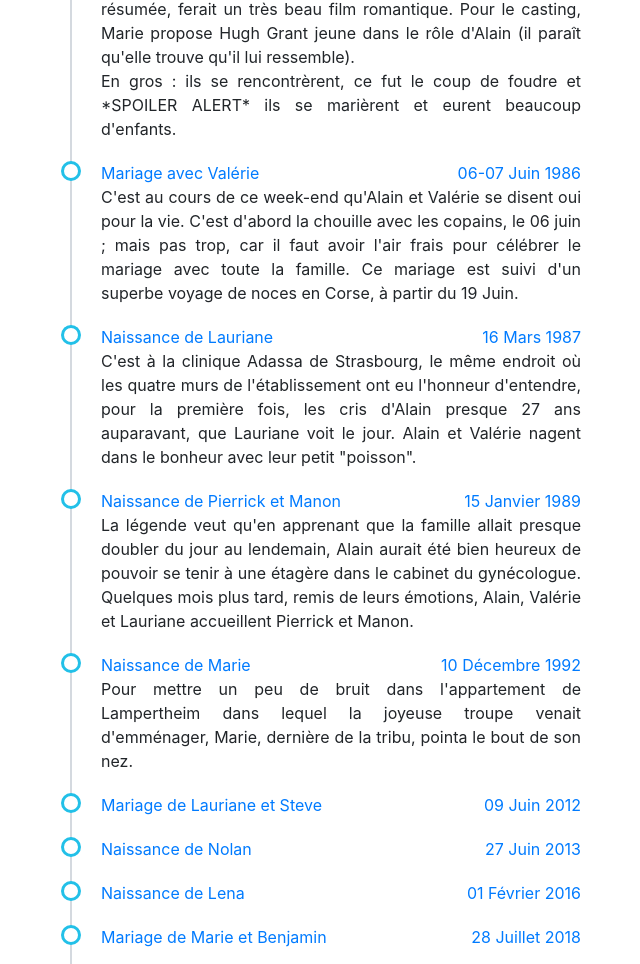
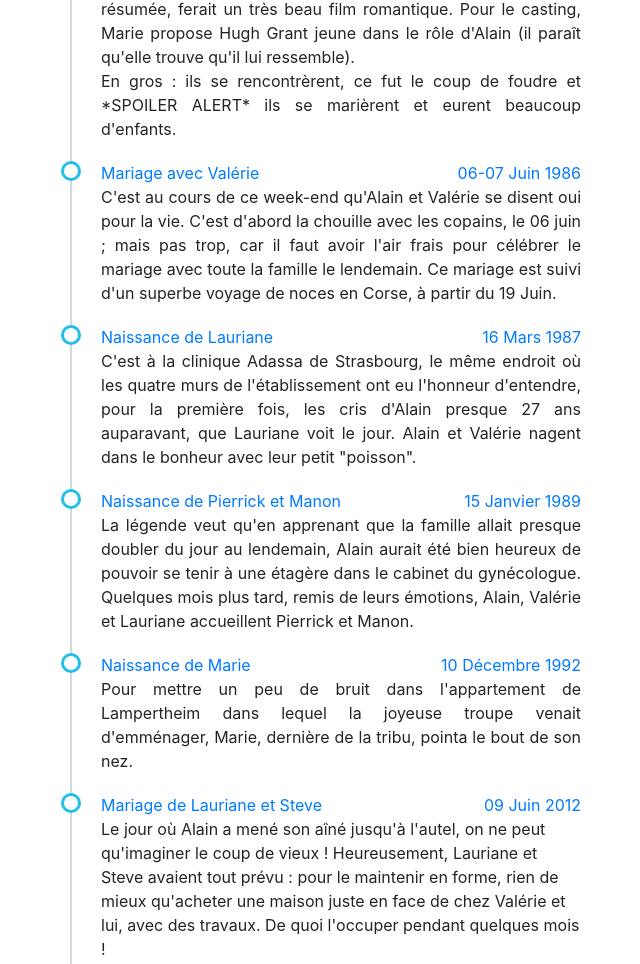
Before and after one commit to punckle/memories, a Symfony app: template templates/about/index.html.twig in a window 1280 px wide. Shown: the part 2976-3940 px from the top of the page, without its empty margins (329-969 px from the left). Run offline with Twig, Linux system fonts and the light colour scheme; the template is opened without the code that fills it, so the values that code supplies are empty; some libraries are stand-ins or nearby versions; some web fonts are replaced.

Commit message:
MAJ timeline

```diff
--- a/templates/about/index.html.twig
+++ b/templates/about/index.html.twig
@@ -113,7 +113,7 @@
                         <p class="text-justify">
                             C'est au cours de ce week-end qu'Alain et Valérie se disent oui pour la vie. C'est d'abord
                             la chouille avec les copains, le 06 juin ; mais pas trop, car il faut avoir l'air frais pour
-                            célébrer le mariage avec toute la famille. Ce mariage est suivi d'un superbe voyage de noces
+                            célébrer le mariage avec toute la famille le lendemain. Ce mariage est suivi d'un superbe voyage de noces
                             en Corse, à partir du 19 Juin.
                         </p>
                     </li>
@@ -147,6 +147,11 @@
                     <li>
                         <a href="#">Mariage de Lauriane et Steve</a>
                         <a href="#" class="float-right">09 Juin 2012</a>
+                        <p>Le jour où Alain a mené son aîné jusqu'à l'autel, on ne peut qu'imaginer le coup de vieux !
+                            Heureusement, Lauriane et Steve avaient tout prévu : pour le maintenir en forme, rien de mieux
+                            qu'acheter une maison juste en face de chez Valérie et lui, avec des travaux. De quoi l'occuper
+                            pendant quelques mois !
+                        </p>
                     </li>
                     <li>
                         <a href="#">Naissance de Nolan</a>
@@ -155,6 +160,10 @@
                     <li>
                         <a href="#">Naissance de Lena</a>
                         <a href="#" class="float-right">01 Février 2016</a>
+                        <p>C'est bien beau tout ça, mais Alain commençait à s'ennuyer en attendant la retraite. Heureusement,
+                            Lauriane et Steve ont pensé à tout : un deuxième enfant, ! Chouette, il va falloir aménager le
+                            grenier de leur maison pour y faire une chambre à Nolan et Lena.
+                        </p>
                     </li>
                     <li>
                         <a href="#">Mariage de Marie et Benjamin</a>
```
